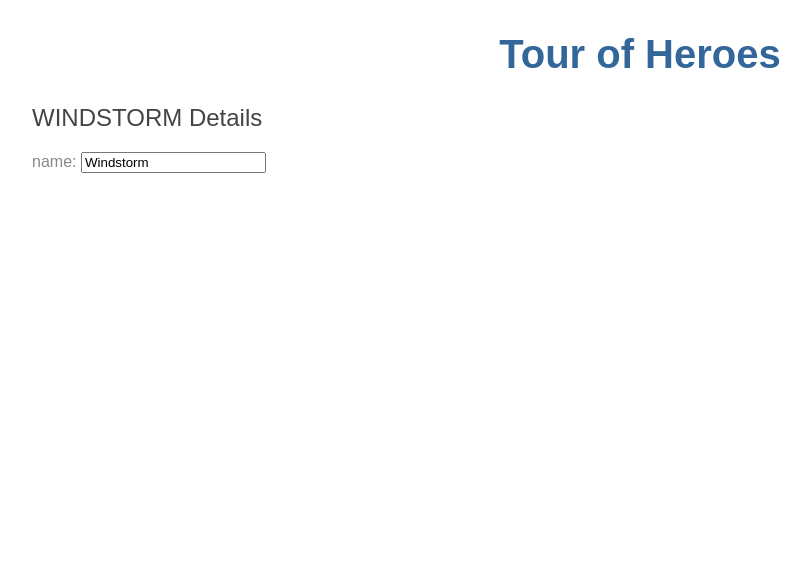
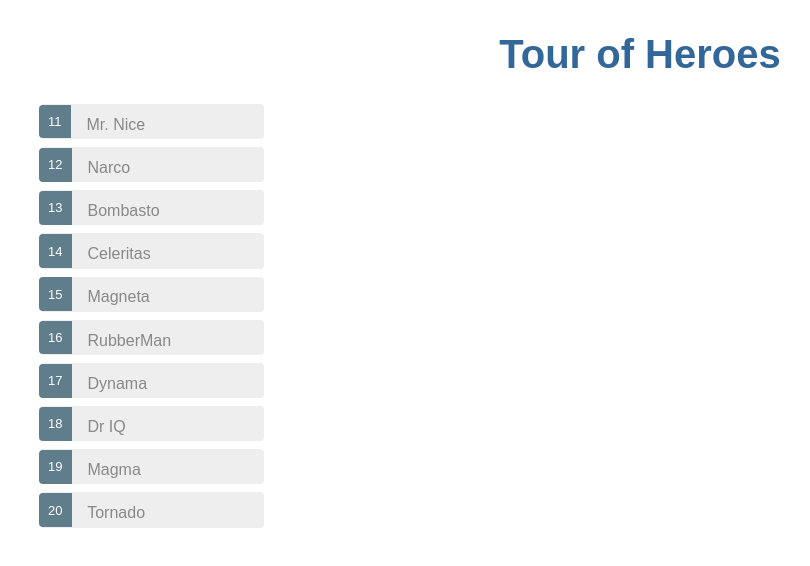
Before and after one commit to TrevorHegert/New_Tour_Heroes, an Angular app: page / in a window 1280 px wide. Shown: the top 566 px of the page, without its empty margins (0-810 px from the left). Built offline with nearby package versions, Linux system fonts and the light colour scheme.

Commit message:
Selection Styles and Display Functionality Added

```diff
--- a/src/app/heroes/heroes.component.css
+++ b/src/app/heroes/heroes.component.css
@@ -0,0 +1,48 @@
+/* HeroesComponent's private CSS styles */
+.selected {
+    background-color: #CFD8DC !important;
+    color: white;
+  }
+  .heroes {
+    margin: 0 0 2em 0;
+    list-style-type: none;
+    padding: 0;
+    width: 15em;
+  }
+  .heroes li {
+    cursor: pointer;
+    position: relative;
+    left: 0;
+    background-color: #EEE;
+    margin: .5em;
+    padding: .3em 0;
+    height: 1.6em;
+    border-radius: 4px;
+  }
+  .heroes li.selected:hover {
+    background-color: #BBD8DC !important;
+    color: white;
+  }
+  .heroes li:hover {
+    color: #607D8B;
+    background-color: #DDD;
+    left: .1em;
+  }
+  .heroes .text {
+    position: relative;
+    top: -3px;
+  }
+  .heroes .badge {
+    display: inline-block;
+    font-size: small;
+    color: white;
+    padding: 0.8em 0.7em 0 0.7em;
+    background-color: #607D8B;
+    line-height: 1em;
+    position: relative;
+    left: -1px;
+    top: -4px;
+    height: 1.8em;
+    margin-right: .8em;
+    border-radius: 4px 0 0 4px;
+  }
--- a/src/app/heroes/heroes.component.html
+++ b/src/app/heroes/heroes.component.html
@@ -1,6 +1,17 @@
-<h2>{{hero.name | uppercase}} Details</h2>
-<div>
-  <label>name:
-    <input [(ngModel)]='hero.name' placeholder='name'>
-  </label>
+
+<div *ngIf="selectedHero">
+  <h2>{{selectedHero.name | uppercase}} Details</h2>
+  <div><span>id: </span>{{selectedHero.id}}</div>
+  <div>
+    <label>name:
+      <input [(ngModel)]="selectedHero.name" placeholder="name">
+    </label>
+  </div>
 </div>
+
+
+<ul class='heroes'>
+  <li *ngFor='let hero of heroes' [class.selected]="hero === selectedHero" (click)='onSelect(hero)'>
+    <span class='badge'>{{hero.id}}</span> {{hero.name}}
+  </li>
+</ul>
--- a/src/app/heroes/heroes.component.ts
+++ b/src/app/heroes/heroes.component.ts
@@ -1,5 +1,6 @@
 import { Component, OnInit } from '@angular/core';
 import {Hero} from '../hero';
+import {HEROES} from '../mock-heroes';
 
 @Component({
   selector: 'app-heroes',
@@ -8,9 +9,16 @@ import {Hero} from '../hero';
 })
 export class HeroesComponent implements OnInit {
 
+  heroes = HEROES;
+
   hero: Hero = {
     id: 1,
     name: 'Windstorm'
+  }
+
+  selectedHero: Hero;
+  onSelect(hero: Hero): void {
+    this.selectedHero = hero;
   }
 
   constructor() { }
--- /dev/null
+++ b/src/app/mock-heroes.ts
@@ -0,0 +1,14 @@
+import { Hero } from './hero';
+
+export const HEROES: Hero[] = [
+  { id: 11, name: 'Mr. Nice' },
+  { id: 12, name: 'Narco' },
+  { id: 13, name: 'Bombasto' },
+  { id: 14, name: 'Celeritas' },
+  { id: 15, name: 'Magneta' },
+  { id: 16, name: 'RubberMan' },
+  { id: 17, name: 'Dynama' },
+  { id: 18, name: 'Dr IQ' },
+  { id: 19, name: 'Magma' },
+  { id: 20, name: 'Tornado' }
+];
```
